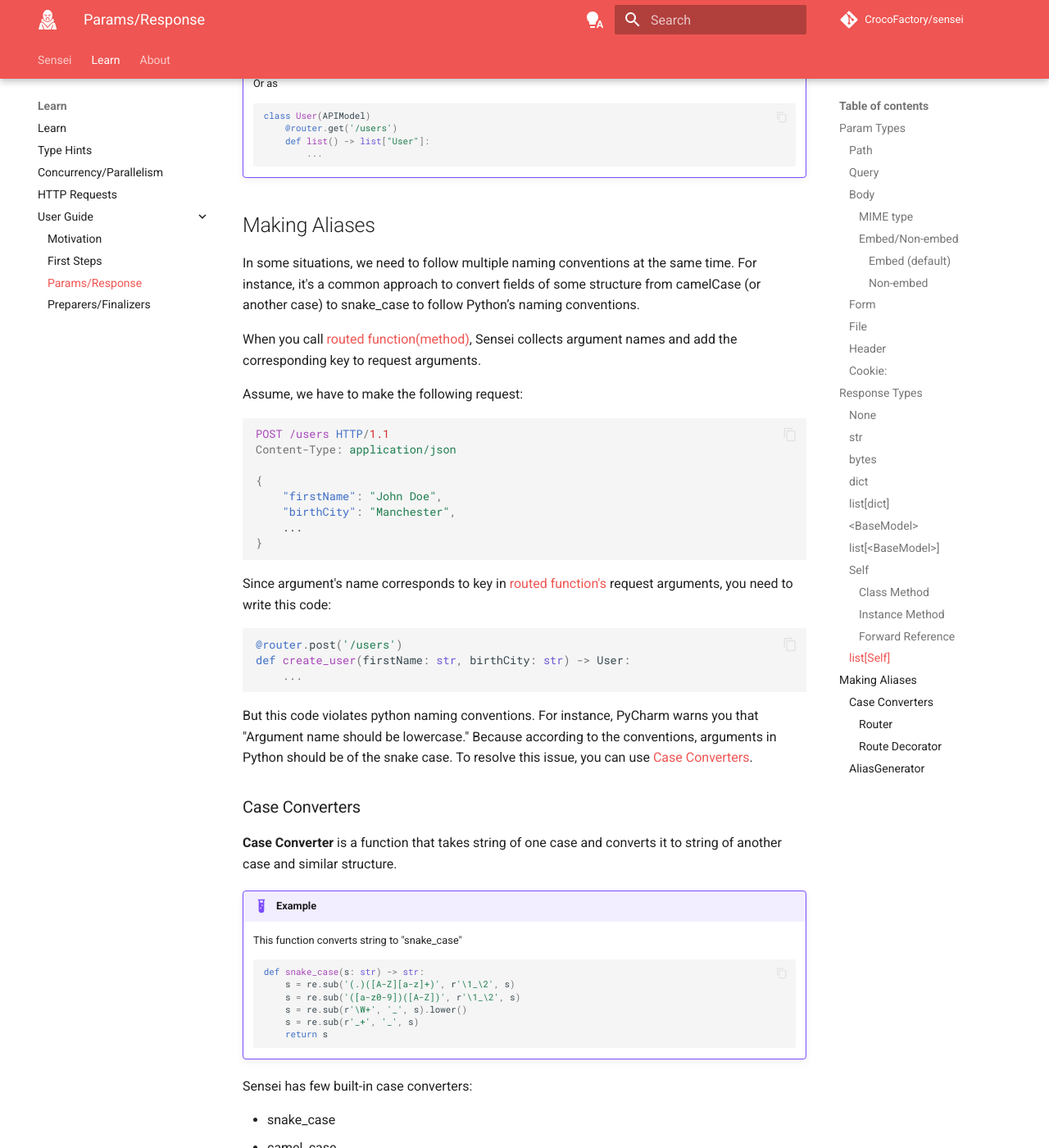
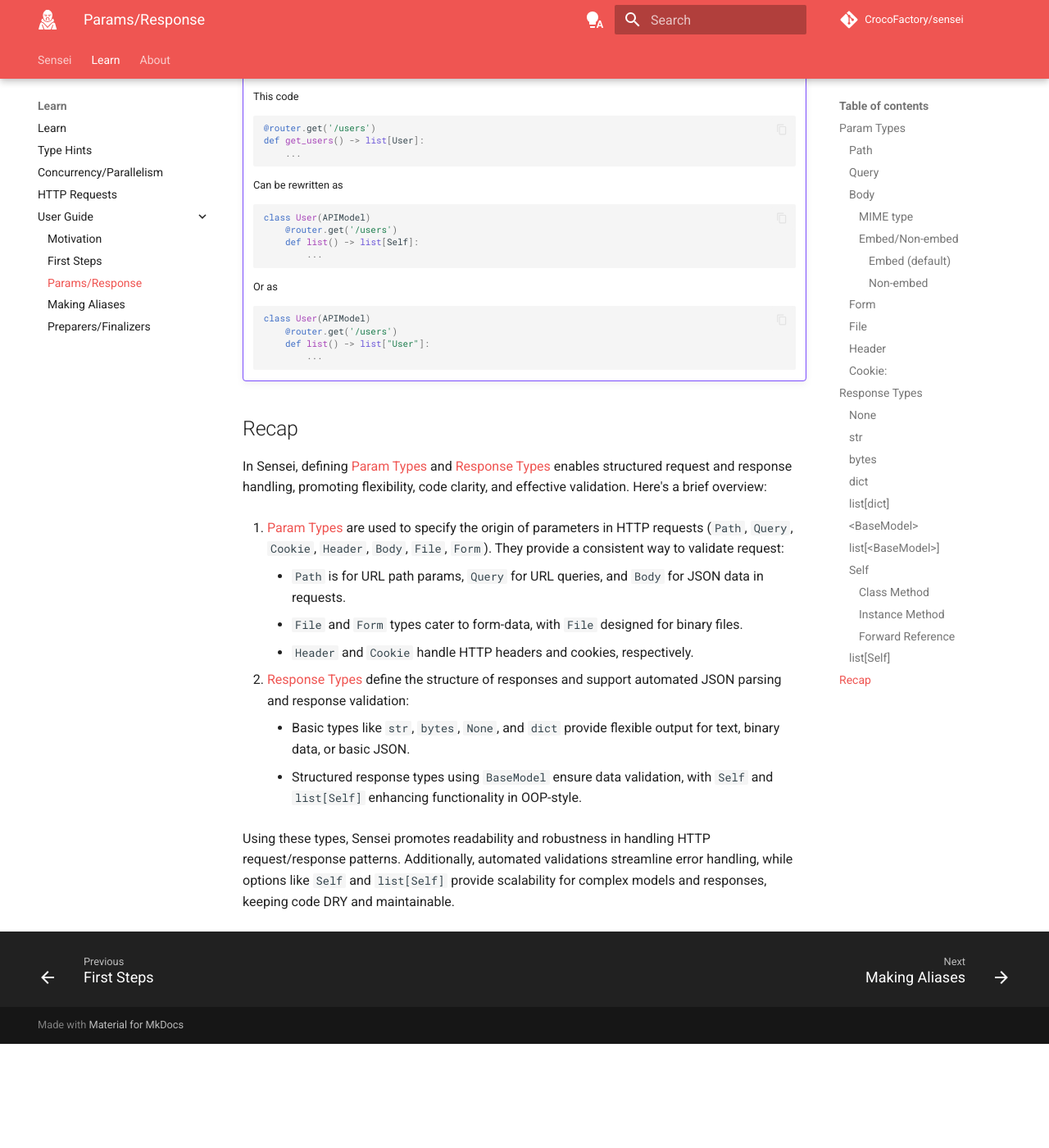
Before and after one commit to CrocoFactory/sensei, an MkDocs documentation site: the page built from docs/learn/user_guide/params_response.md, in a window 1280 px wide and 1400 px high, scrolled down 12571 px. Shown: the whole window at 82% size. Built offline with MkDocs 1.6.1 and Material for MkDocs 9.7.7, drawn with Linux system fonts in a browser that asks for light colours; comment, search, counter and statistics services are not loaded; after the commit the page ends 13844 px from its top, so only the background shows below that; some of the changed text lies outside the part shown.

Commit message:
Updating docs

````diff
--- a/docs/learn/user_guide/params_response.md
+++ b/docs/learn/user_guide/params_response.md
@@ -341,14 +341,18 @@ of `Response` object is returned.
 
 ### `dict`
 
-`dict` response type refers to the JSON representation of a response.
+`dict` response type refers to the JSON representation of the response.
 In particular, it refers to JSON as a `dict`. Don't confuse with [`list[dict]`](/learn/user_guide/params_response.html#listdict).
-If this type is present, the result of `json()` method of `Response` object is returned.
+
+If this type is present and method is not OPTIONS or HEAD, the result of `json()` method of `Response` object is returned.
+Otherwise, if method is OPTIONS or HEAD, the attribute `headers` of `Response` object is returned. This is the only one response
+type that can be used for automatic header extraction.
 
 Instead of `dict` you can provide `dict[KT, VT]`, where `KT` is key type and `VT` is value type.
 
 /// tip
-Use `dict` response type only when response validation is redundant or useless
+Use `dict` response type only when your want to get headers,
+using 'HEAD' or 'OPTIONS' method, or response validation is redundant or useless
 
 In this example, adding validations for `version` and `available` field could be redundant. Especially, if this function
 is used as helper.
@@ -356,7 +360,6 @@ is used as helper.
 ```python
 @router.get('/status')
 def get_status() -> dict[str, Union[str, bool]]: ...
-
 
 get_status()
 ```
@@ -366,13 +369,22 @@ get_status()
   "version": "1.0.0",
   "available": true
 }
+
+```
+
+Or if this endpoint provides useful headers, we can get it using `dict` response type.
+```python
+@router.head('/status')
+def get_status() -> dict[str, Any]: ...
+
+get_status()
 ```
 
 ///
 
 ### `list[dict]`
 
-`list[dict]` response type also refers to the JSON representation of a response, but it refers to JSON as a `list[dict]`.
+`list[dict]` response type also refers to the JSON representation of the response, but it refers to JSON as a `list[dict]`.
 If this type is present, the result of `json()` method of `Response` object is returned.
 
 Instead of `list[dict]` you can provide `list[dict[KT, VT]]`, where `KT` is key type and `VT` is value type.
@@ -424,7 +436,7 @@ Here `<BaseModel>` is a placeholder, that should be substituted by class name of
 ///
 
 This response type is better than `dict`, because validations of `BaseModel` are
-performed.
+performed. But unlike `dict`, this type can't be used for automatic header extraction.
 
 
 !!! example
@@ -632,167 +644,22 @@ You can use [Forward References](/learn/user_guide/params_response.html#forward-
             ...
     ```
 
-## Making Aliases
-In some situations, we need to follow multiple naming conventions at the same time.
-For instance, it's a common approach to convert fields of some structure from camelCase (or another case) to snake_case
-to follow Python’s naming conventions.
+## Recap
 
-When you call [routed function(method)](/learn/user_guide/first_steps.html#routed-function),
-Sensei collects argument names and add the corresponding key to request arguments.
+In Sensei, defining [Param Types](#param-types) and [Response Types](#response-types) enables structured request and response handling,
+promoting flexibility, code clarity, and effective validation. Here's a brief overview:
 
-Assume, we have to make the following request:
+1. [Param Types](#param-types) are used to specify the origin of parameters in HTTP requests (`Path`, `Query`, `Cookie`, `Header`,
+     `Body`, `File`, `Form`). They provide a consistent way to validate request:
+     - `Path` is for URL path params, `Query` for URL queries, and `Body` for JSON data in requests.
+     - `File` and `Form` types cater to form-data, with `File` designed for binary files.
+     - `Header` and `Cookie` handle HTTP headers and cookies, respectively.
 
-```http
-POST /users HTTP/1.1
-Content-Type: application/json
+2. [Response Types](#response-types) define the structure of responses and support automated JSON parsing and response validation:
+     - Basic types like `str`, `bytes`, `None`, and `dict` provide flexible output for text, binary data, or basic JSON.
+     - Structured response types using `BaseModel` ensure data validation, with `Self` and `list[Self]` enhancing
+       functionality in OOP-style.
 
-{
-    "firstName": "John Doe",
-    "birthCity": "Manchester",
-    ...
-}
-```
-
-Since argument's name corresponds to key in [routed function's](/learn/user_guide/first_steps.html#routed-function)
-request arguments, you need to write this code:
-
-```python
-@router.post('/users')
-def create_user(firstName: str, birthCity: str) -> User:
-    ...
-```
-
-But this code violates python naming conventions. For instance, PyCharm warns you that "Argument name should be lowercase."
-Because according to the conventions, arguments in Python should be of the snake case. To resolve this issue, you can use
-[Case Converters](/learn/user_guide/params_response.html#case-converters).
-
-### Case Converters
-
-**Case Converter** is a function that takes string of one case and converts it to string of another case and similar structure.
-
-!!! example
-    This function converts string to "snake_case"
-
-    ```python
-    def snake_case(s: str) -> str:
-        s = re.sub('(.)([A-Z][a-z]+)', r'\1_\2', s)
-        s = re.sub('([a-z0-9])([A-Z])', r'\1_\2', s)
-        s = re.sub(r'\W+', '_', s).lower()
-        s = re.sub(r'_+', '_', s)
-        return s
-    ```
-
-Sensei has few built-in case converters:
-
-* snake_case
-* camel_case
-* pascal_case
-* constant_case
-* kebab_case
-* header_case
-
-They are all `closed` relative to each other. This means if
-we take any case converter of provided, we can use it with any other supported case (case related to one of built-in
-case converter).
-
-For instance, `snake_case("myString") == my_string`, `snake_case("MY_STRING") == my_string`, etc...
-
-/// info
-There is an explanation for **closure** property of case converters for math-lovers.
-
-^^Definition^^ *Let C = {f~1~, f~2~, ..., f~n~}*, is the set of case converters, *f~i~ : D~i~ -> E~i~.*
-*If ∀ k, m ∈ {1, ..., n}* and *∀ str ∈  D~k~* condition *f~k~(str) ∈ D~m~* is met *=> {f~1~, f~2~, ..., f~n~}* **closed**
-relative to each other.
-
-^^Corollary^^ *D~k~ = E~k~ = D~m~ = E~m~ = D ∀ k, m ∈ {1, ..., n} => {f~1~, f~2~, ..., f~n~}* **closed** relative to
-each other.
-
-Let's introduce an auxiliary function - *rcase(str) = random_case~C~(str)*.
-This is the function, that choose random case from C, and converts string `str` to chosen case.
-Here is illustration of this closure property.
-
-``` mermaid
-graph LR
-  A[str] -->|passed to function| B{"rcase(str)"};
-  B --> |converts to| C[result];
-  C --> |can be used as arg again| A;
-  A ---->D[final result];
-```
-///
-
-**Case Converters** can be used for converting case of request parameters and keys of JSON response. Let's explain
-these two use cases:
-
-#### Router
-You can pass case converters as arguments to `Router` constructor.
-
-`<param_type>` corresponds to the `<param_type>_case` argument in `Router` constructor, where `<param_type>` is
-`path`, `query`, etc. And there is `response_case` that corresponds to the conversion of response fields of
-the **first nesting level**.
-
-```python
-from sensei import Router, camel_case, snake_case
-
-router = Router(
-    'https://api.example.com',
-    body_case=camel_case,
-    response_case=snake_case
-)
-
-@router.post('/users', query_case=)
-def create_user(first_name: str, birth_city: str, ...) -> User:
-    ...
-```
-
-In arguments the example above converts `first_name` to `firstName`, `birth_city` to `birthCity`, etc.
-
-In JSON response the example performs the reverse process, that is converts
-`firstName` to `first_name`, `birthCity` to `birth_city`, etc.
-
-/// info
-Default value of `header_case` is `header_case` converter
-
-```python
-from sensei.cases import header_case as to_header_case
-
-class Router(IRouter):
-    def __init__(
-        ...
-        header_case: CaseConverter = to_header_case,
-    ):
-```
-
-Because headers are called this way:
-
-- X-Token
-- Content-Type
-- etc...
-///
-
-#### Route Decorator
-
-You can pass case converters as arguments to [route decorator](/learn/user_guide/first_steps.html#routed-function).
-These converters have higher priority, than converters passed to `Router`.
-
-Arguments, responsible for applying converters, have the same names as `Router` constructor.
-
-!!! tip
-    If API is bad-designed and follows different name conventions at the same time, you can use it. For instance,
-    all endpoints accepts request body with keys of kebab-case, but one "rogue" endpoint accepts keys with keys of
-    camelCase.
-
-    ```python
-    from sensei import Router, kebab_case, camel_case
-
-    router = Router(
-        'https://api.example.com',
-        body_case=kebab_case
-    )
-
-    @router.post('/users', body_case=camel_case)
-    def create_user(first_name: str, birth_city: str, ...) -> User:
-        ...
-    ```
-
-### `AliasGenerator`
-Alias
+Using these types, Sensei promotes readability and robustness in handling HTTP request/response patterns.
+Additionally, automated validations streamline error handling, while options like `Self` and `list[Self]`
+provide scalability for complex models and responses, keeping code DRY and maintainable.
--- a/mkdocs.yml
+++ b/mkdocs.yml
@@ -64,6 +64,7 @@ nav:
       - Motivation: learn/user_guide/motivation.md
       - First Steps: learn/user_guide/first_steps.md
       - Params/Response: learn/user_guide/params_response.md
+      - Making Aliases: learn/user_guide/making_aliases.md
       - Preparers/Finalizers: learn/user_guide/preparers_finalizers.md
   - About: about.md
 
````
Also changed, not shown: other parts of docs/learn/user_guide/params_response.md (+7 -7 lines), docs/learn/concurrency_parallelism.md (+1 -1 lines), docs/learn/http_requests.md (+7 -2 lines), docs/learn/user_guide/making_aliases.md (added, +405 -0 lines), docs/learn/user_guide/motivation.md (+5 -4 lines), docs/img/making_aliases/bestseller.png (added), docs/img/making_aliases/bestseller_response.png (added), docs/img/making_aliases/list-item.png (added).
